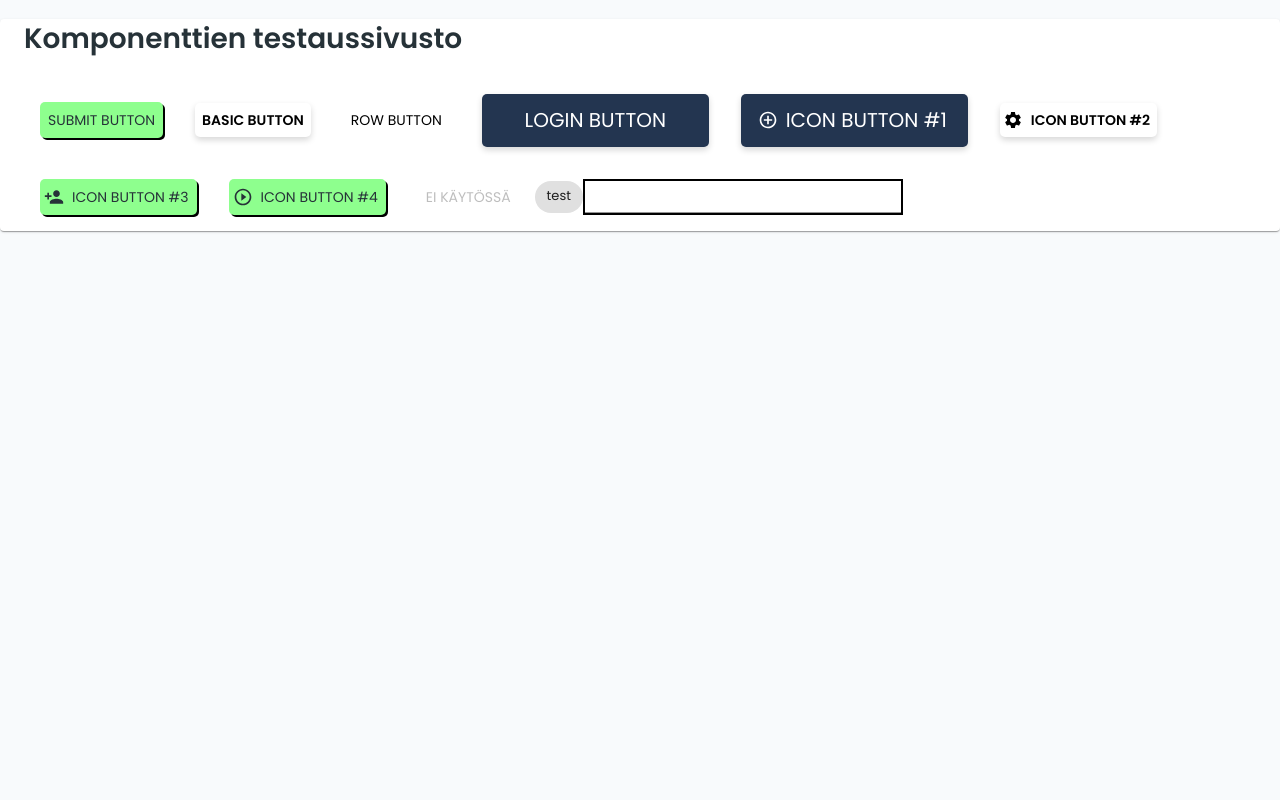
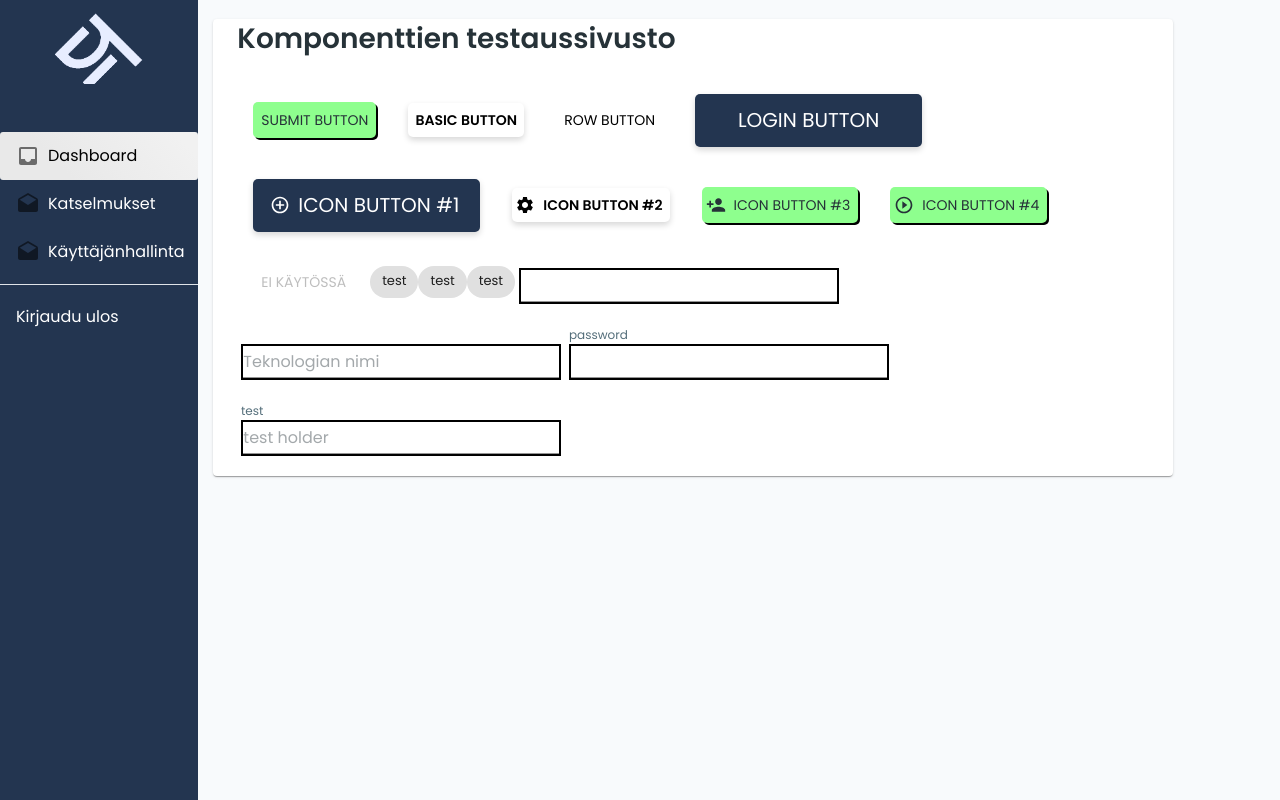
Before and after one commit to VirittamoHelsinki/Aava-frontend, a React (Create React App) app: page /test in a window 1280 px wide. Built offline with nearby package versions, Linux system fonts and the light colour scheme.

Commit message:
First menu edition and testing

```diff
--- /dev/null
+++ b/src/components/MenuSide/MenuSide.js
@@ -0,0 +1,89 @@
+import React from 'react';
+import { makeStyles, withStyles } from '@material-ui/core/styles';
+import List from '@material-ui/core/List';
+import ListItem from '@material-ui/core/ListItem';
+import ListItemIcon from '@material-ui/core/ListItemIcon';
+import ListItemText from '@material-ui/core/ListItemText';
+import Divider from '@material-ui/core/Divider';
+import InboxIcon from '@material-ui/icons/Inbox';
+import DraftsIcon from '@material-ui/icons/Drafts';
+
+const useStyles = makeStyles((theme) => ({
+    root: {
+      width: '100%',
+      maxWidth: 360,
+      color: "white",
+      backgroundColor: "#233550",
+      position:"absolute",top: "0",
+            left:" 0px",
+            width: "198px",
+            height: "100vh",
+            zIndex: "1",
+    },
+    icon: {
+      minWidth: "2rem"
+    },
+    selected: {
+        background: "pink",
+        textTransform: 'capitalize',
+        '&:hover': {
+            backgroundColor: "transparent"
+        }
+    }
+  }));
+
+  const ListItemStyled = withStyles({
+    root: {
+      background: 'linear-gradient(45deg, #E9E9E9 30%, #F1F1F1 90%)',
+      borderRadius: 3,
+      border: 0,
+      color: '#000000',
+      fontWeight: '600',
+      height: 48,
+      padding: '0 0 0 -10px',
+    },
+    label: {
+      textTransform: 'capitalize',
+    },
+  })(ListItem);
+
+  function ListItemLink(props) {
+    return <ListItem button component="a" {...props} />;
+  }
+
+export default
+    function MenuSide(props) {
+        const classes = useStyles();
+        const menuItems = []
+        return (
+            <div className={classes.root}>
+                <List component="nav" aria-label="main mailbox folders">
+                    <img src="img/dt_logo_vaaka.png" style={{display:"grid", justifyItems:"center", margin: "0 auto 3rem", width: "88px", height: "76px"}} />
+                    <ListItemStyled button selected>
+                        <ListItemIcon className={classes.icon}>
+                        <InboxIcon />
+                        </ListItemIcon>
+                        <ListItemText primary="Dashboard" />
+                    </ListItemStyled>
+                    <ListItem button>
+                        <ListItemIcon className={classes.icon}>
+                        <DraftsIcon />
+                        </ListItemIcon>
+                        <ListItemText primary="Katselmukset" />
+                    </ListItem>
+                    <ListItem button>
+                        <ListItemIcon className={classes.icon}>
+                        <DraftsIcon />
+                        </ListItemIcon>
+                        <ListItemText primary="Käyttäjänhallinta" />
+                    </ListItem>
+                    </List>
+                    <Divider />
+                    <List component="nav" aria-label="secondary mailbox folders">
+                    <ListItem button>
+                        <ListItemText primary="Kirjaudu ulos" />
+                    </ListItem>
+                </List>
+            </div>
+        )
+    }
--- a/src/pages/ComponentTest.js
+++ b/src/pages/ComponentTest.js
@@ -1,13 +1,22 @@
 import React from 'react';
+import Container from '@material-ui/core/Container';
+import Grid from '@material-ui/core/Grid';
 import { Button } from '../components/Button';
-import Container from '@material-ui/core/Container';
 import { TextField } from '../components/TextField';
 import { Chip } from '../components/Chip';
 import { Paper } from '../components/Paper';
+import MenuSide from '../components/MenuSide/MenuSide';
+
+// COMPONENTS TESTING AREA
 
 export default
     function ComponentTest(props) {
         return (
+            <Grid container>
+                <Grid item xs={2}>
+                    <MenuSide />
+                </Grid>
+                <Grid item xs={9} sm={4.5}>
                     <Container component={Paper}>
                         <h1>Komponenttien testaussivusto</h1>
                         <Button look="submit">submit button</Button>
@@ -21,8 +30,14 @@ export default
                         <Button look="submit" icon="PresentationAdd">icon button #4</Button>
 
                         <Button look="row" disabled>EI KÄYTÖSSÄ</Button>
-                <Chip>test</Chip>
-                <TextField></TextField>
+                        <Chip>test</Chip><Chip>test</Chip><Chip>test</Chip>
+                        <TextField style={{margin:"4px"}} />
+                        <TextField placeholder="Teknologian nimi" style={{margin:"4px"}} />
+                        <TextField label="password" type="password" style={{margin:"4px"}} />
+                        <TextField label="test" placeholder="test holder" style={{margin:"4px"}} />
                     </Container>
+                </Grid>
+                <Grid item xs={1} />
+            </Grid>
         )
     }
```
Also changed, not shown: public/img/dt_logo_vaaka.png (added), src/components/MenuSide/index.js (added). Lines whose indentation alone changed are shown as unchanged.
